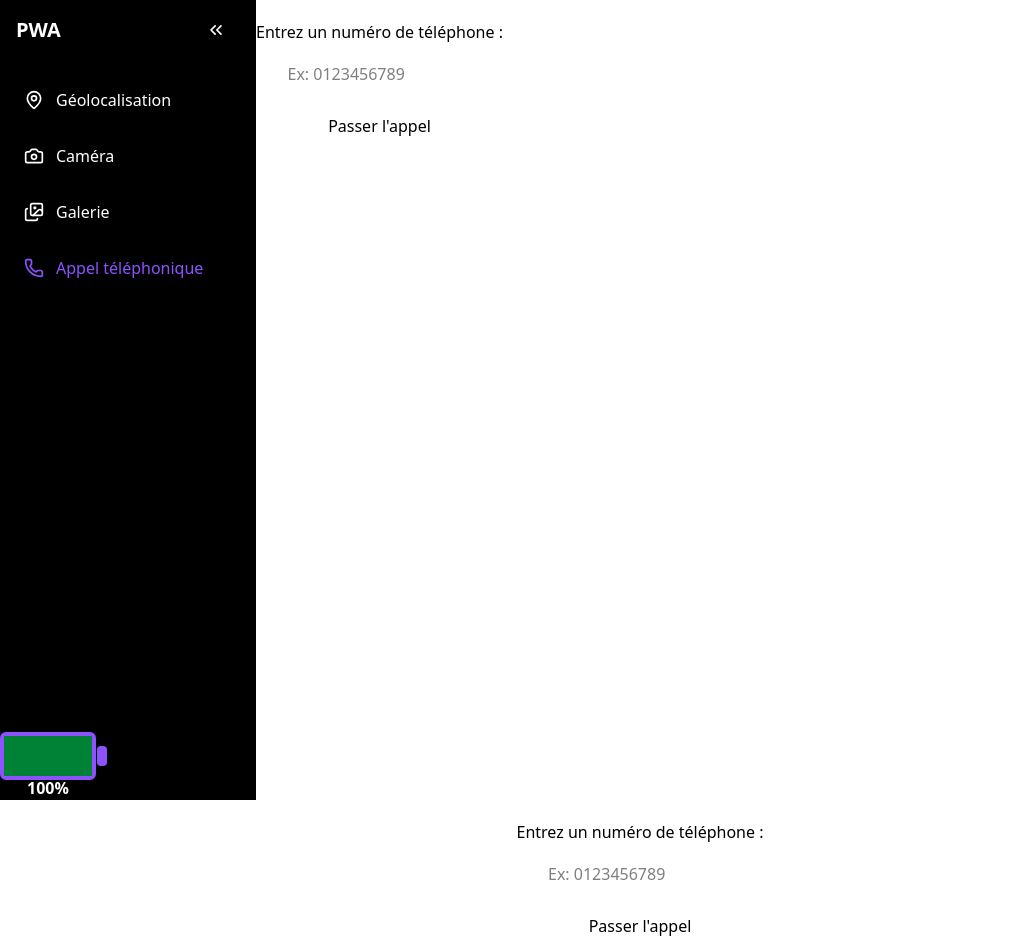
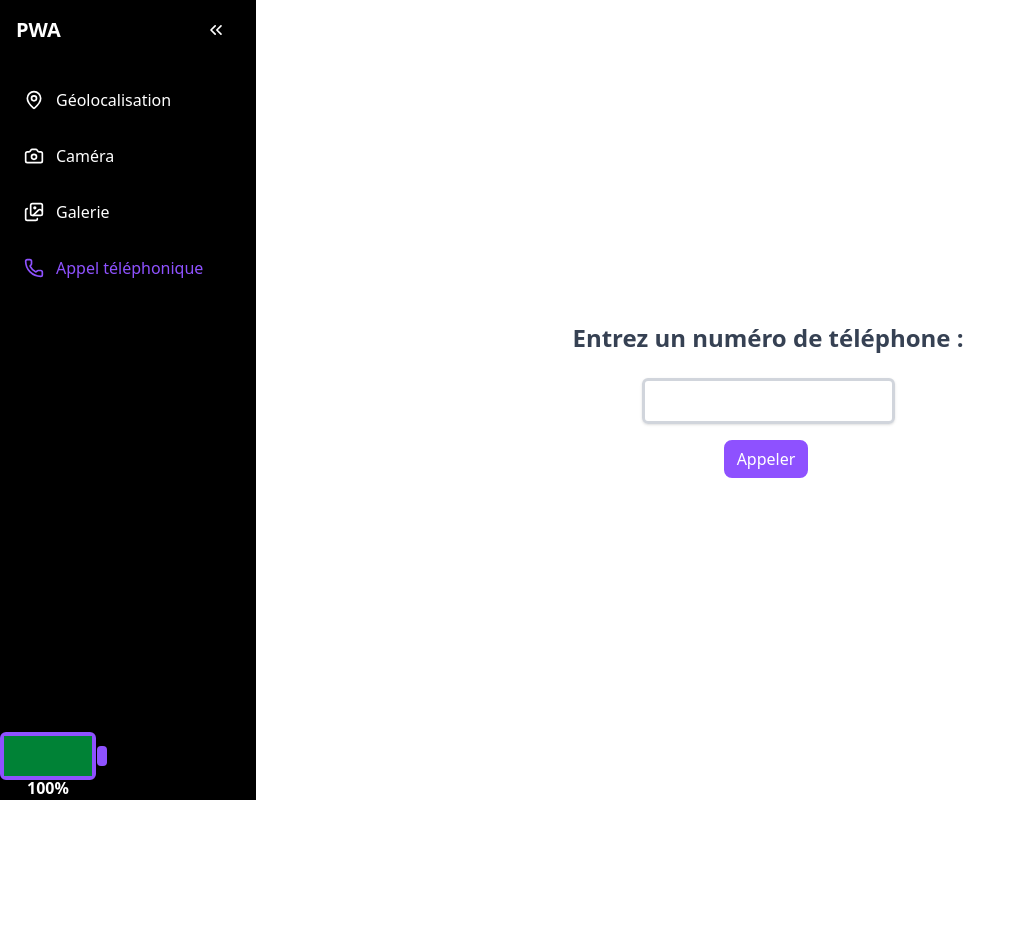
Before and after one commit to mrtbgau/PWA, a Vue app: page /phone-call in a window 1280 px wide. Shown: the whole page, without its empty margins (0-1026 px from the left). After the commit the page ends 800 px from the top, so only its background shows below. Built offline with nearby package versions, Linux system fonts and the light colour scheme.

Commit message:
💄 Update

```diff
--- a/src/App.vue
+++ b/src/App.vue
@@ -1,5 +1,4 @@
 <script setup lang="ts">
-import Call from "./components/Call.vue";
 import TheSideBar from "./components/layouts/TheSidebar.vue";
 import ReloadPrompt from "./ReloadPrompt.vue";
 </script>
@@ -7,10 +6,11 @@ import ReloadPrompt from "./ReloadPrompt.vue";
 <template>
   <ReloadPrompt />
   <main>
-    <div class="flex h-screen">
+    <div class="flex h-screen items-center">
       <TheSideBar />
-      <router-view />
+      <div class="flex flex-1 items-center justify-center">
+        <router-view />
+      </div>
     </div>
-    <Call />
   </main>
 </template>
--- a/src/components/Call.vue
+++ b/src/components/Call.vue
@@ -1,52 +1,25 @@
 <template>
-  <div>
-    <label for="phoneNumber">Entrez un numéro de téléphone :</label>
+  <div class="flex flex-col items-center gap-4">
+    <label for="phoneInput" class="mb-2 text-2xl font-bold text-gray-700">
+      Entrez un numéro de téléphone :
+    </label>
     <input
+      id="phoneInput"
       type="tel"
-      id="phoneNumber"
       v-model="phoneNumber"
-      placeholder="Ex: 0123456789"
+      class="rounded-md border-3 border-gray-300 p-2 shadow-sm focus:border-violet-500 focus:ring-violet-500 focus:outline-none"
     />
-    <button @click="makePhoneCall">Passer l'appel</button>
+    <BaseButton @click="makePhoneCall">Appeler</BaseButton>
   </div>
 </template>
 
-<script>
-export default {
-  data() {
-    return {
-      phoneNumber: "",
-    };
-  },
-  methods: {
-    makePhoneCall() {
-      if (this.phoneNumber) {
-        window.location.href = `tel:${this.phoneNumber}`;
-      } else {
-        alert("Veuillez entrer un numéro de téléphone valide.");
-      }
-    },
-  },
+<script setup lang="ts">
+import { ref } from "vue";
+import BaseButton from "./UI/BaseButton.vue";
+
+const phoneNumber = ref<string>("");
+
+const makePhoneCall = () => {
+  window.location.href = `tel:${phoneNumber.value}`;
 };
 </script>
-
-<style scoped>
-/* Ajoutez des styles ici si nécessaire */
-div {
-  display: flex;
-  flex-direction: column;
-  align-items: center;
-  margin-top: 20px;
-}
-
-input {
-  margin: 10px 0;
-  padding: 8px;
-  width: 200px;
-}
-
-button {
-  padding: 10px 20px;
-  cursor: pointer;
-}
-</style>
--- a/src/components/UI/BaseButton.vue
+++ b/src/components/UI/BaseButton.vue
@@ -1,10 +1,10 @@
 <template>
   <button
     :class="[
-      'mr-1 cursor-pointer rounded-xs px-2.5 py-1 outline-none',
+      'mr-1 cursor-pointer rounded-lg px-2.5 py-1 text-white outline-none',
       inverted
-        ? 'text-white hover:bg-white/15'
-        : 'border-3 border-solid border-violet-500 bg-black text-violet-500 hover:bg-violet-500 hover:text-black',
+        ? 'border-none hover:bg-white/15'
+        : 'border-3 border-solid border-violet-500 bg-violet-500 hover:border-violet-700 hover:bg-violet-700',
     ]"
     @click="onClick"
   >
```
